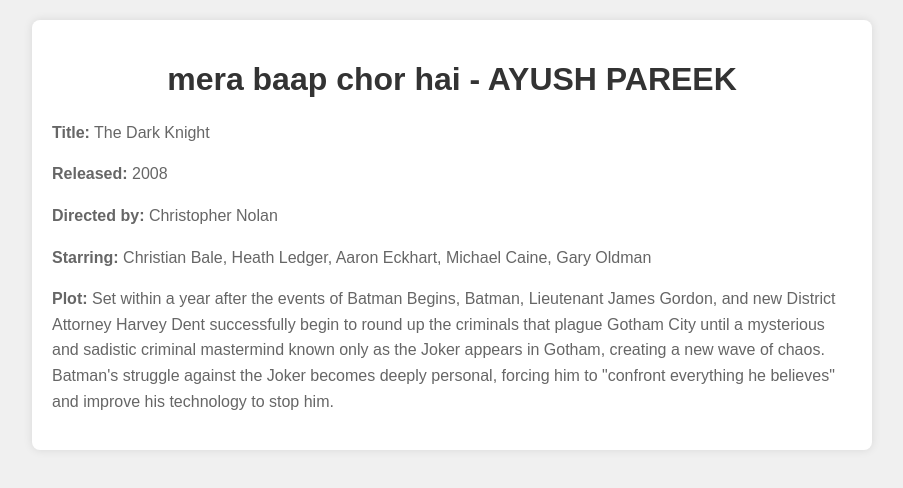
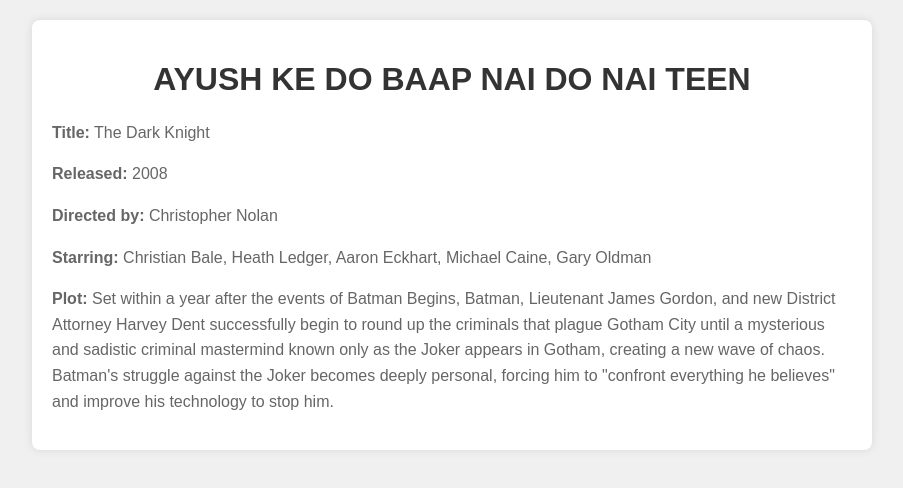
Before and after one commit to vishalvadhiya18/Application, a plain HTML site: page index.html in a window 1280 px wide. Shown: the whole page, without its empty margins (188-1091 px from the left). Drawn offline with Linux system fonts and the light colour scheme.

Commit message:
Update index.html

```diff
--- a/index.html
+++ b/index.html
@@ -45,7 +45,7 @@
 <body>
 
 <div class="container">
-    <h1>mera baap chor hai - AYUSH PAREEK</h1>
+    <h1>AYUSH KE DO BAAP NAI DO NAI TEEN</h1>
 
     <div id="details">
         <p><strong>Title:</strong> The Dark Knight</p>
```
